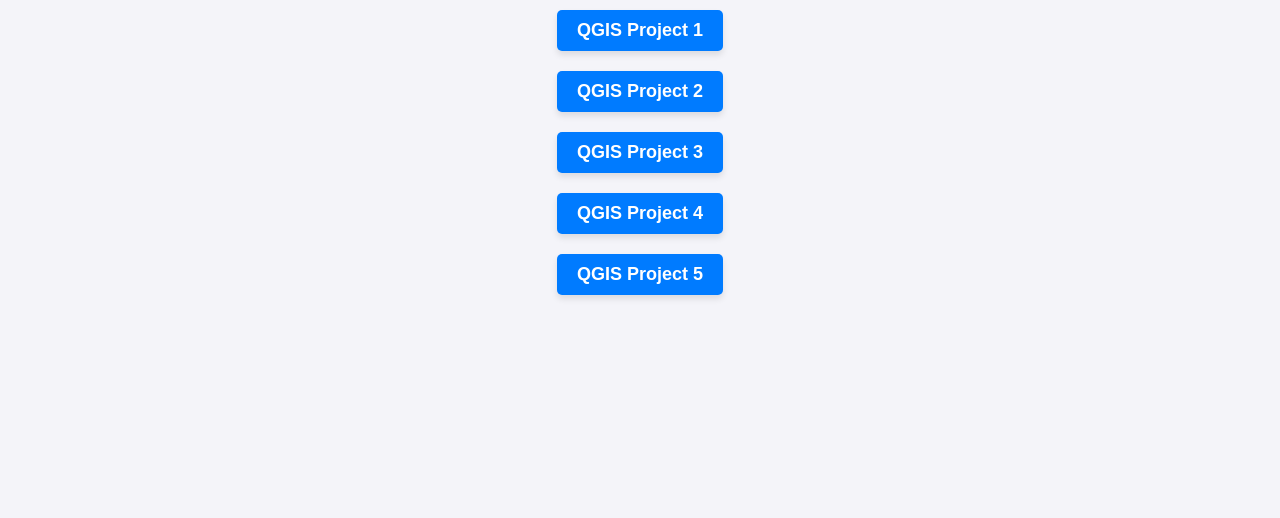
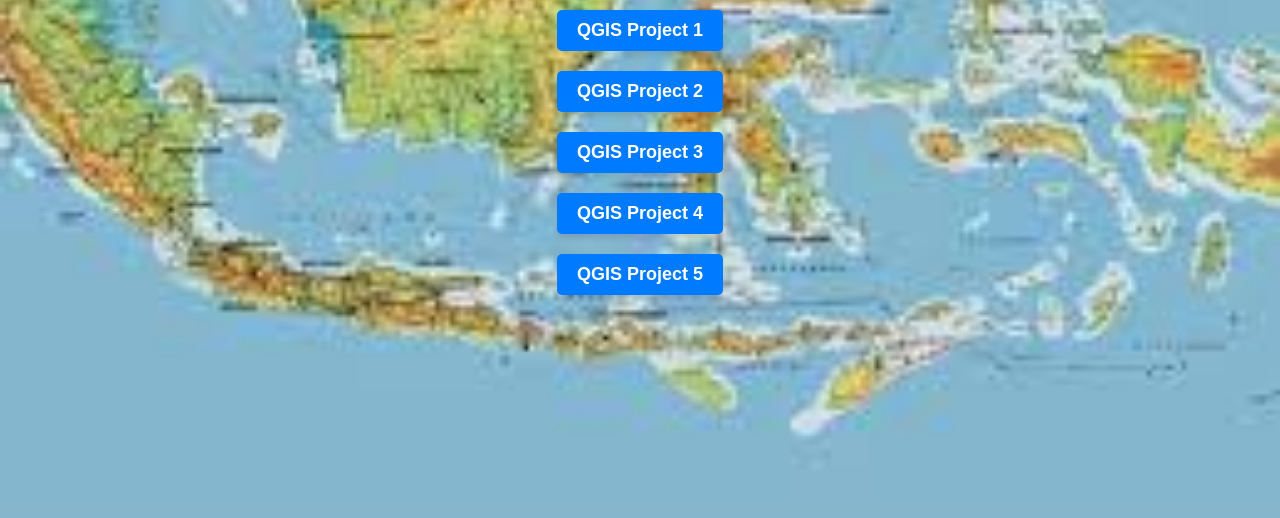
Before and after one commit to rizkyperdananst/qgis2web, a plain HTML site: page index.html in a window 1280 px wide. Shown: the part 282-800 px from the top of the page. Drawn offline with Linux system fonts and the light colour scheme.

Commit message:
nambah peta

```diff
--- a/index.html
+++ b/index.html
@@ -48,7 +48,7 @@
         }
     </style>
 </head>
-<body>
+<body style="background-image: url('download.jpg'); background-size: cover; background-repeat: no-repeat; background-position: center;">
     <div>
         <h1>Welcome to QGIS Projects</h1>
         <ul>
```
Also changed, not shown: download.jpg (added).
